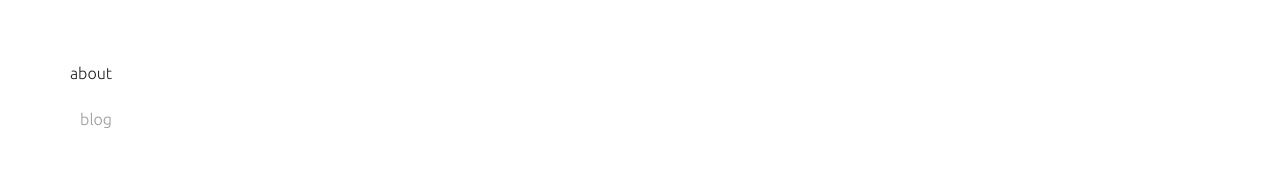
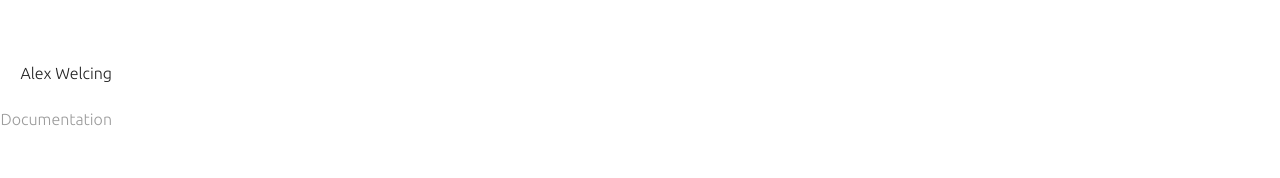
Before and after one commit to alexwelcing/alex, a Next.js app: page / in a window 1280 px wide. Shown: the top 178 px of the page. Built offline with nearby package versions, Linux system fonts and the light colour scheme.

Commit message:
testing new labels

```diff
--- a/src/components/Navigation.tsx
+++ b/src/components/Navigation.tsx
@@ -13,7 +13,7 @@ export default function Navigation() {
         <ul>
           <li>
             <Link href="/">
-              <a className={router.pathname === "/" ? "active" : null}>about</a>
+              <a className={router.pathname === "/" ? "active" : null}>Alex Welcing</a>
             </Link>
           </li>
           <li>
@@ -23,7 +23,7 @@ export default function Navigation() {
                   router.pathname.startsWith("/posts") ? "active" : null
                 }
               >
-                blog
+                Documentation
               </a>
             </Link>
           </li>
```
Also changed, not shown: content/posts/alex-in-media.mdx (renamed from content/posts/rich-content-with-mdx.mdx), 1 other file (tests, documents, lock files or other folders).
